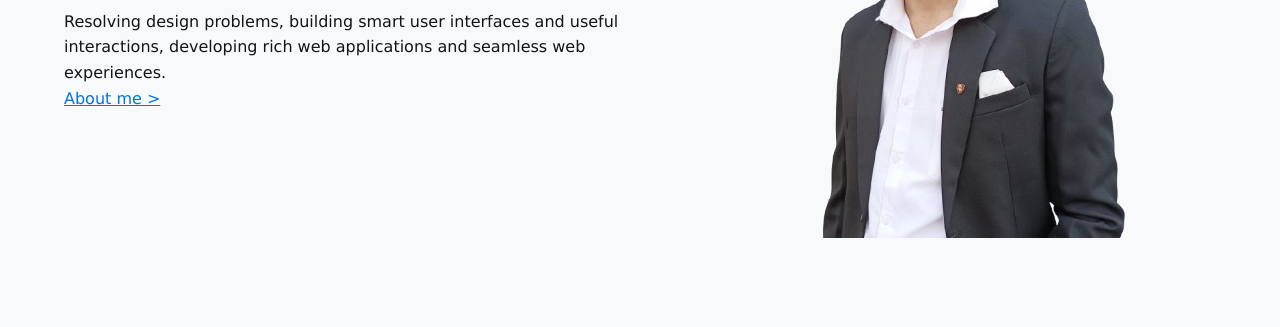
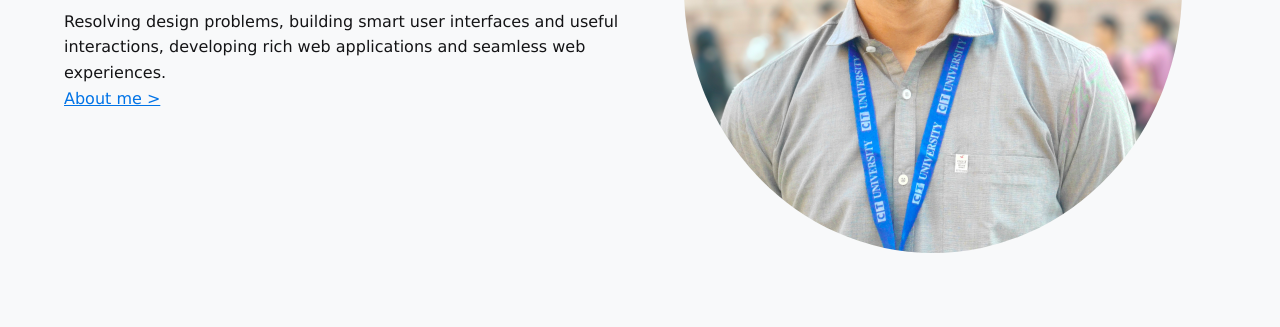
Before and after one commit to dushyantrajotia/portfolio, a plain HTML site: page index.html in a window 1280 px wide. Shown: the part 412-739 px from the top of the page. Drawn offline with Linux system fonts and the light colour scheme.

Commit message:
updated profile img

```diff
--- a/index.html
+++ b/index.html
@@ -37,7 +37,7 @@
                         <p class="cta-link"><a href="#about">About me &gt;</a></p>
                     </div>
                     <div class="image-container">
-                        <img src="images/pfp-dark.png" alt="Programmer setup">
+                        <img src="images/profile-img.png" alt="Programmer setup">
                     </div>
                 </div>
             </section>
--- a/styles/main.css
+++ b/styles/main.css
@@ -150,6 +150,7 @@ header nav ul li a:hover {
     max-width: 100%;
     height: auto;
     object-fit: contain;
+    border-radius: 50%;
 }
 
 /* About Section */
```
Also changed, not shown: images/laptop.png (deleted), images/low-energy-work.png (deleted), images/pfp-dark.png (deleted), images/pfp-light.png (deleted), images/profile-img.png (added), scripts/main.js (line endings or trailing spaces).
